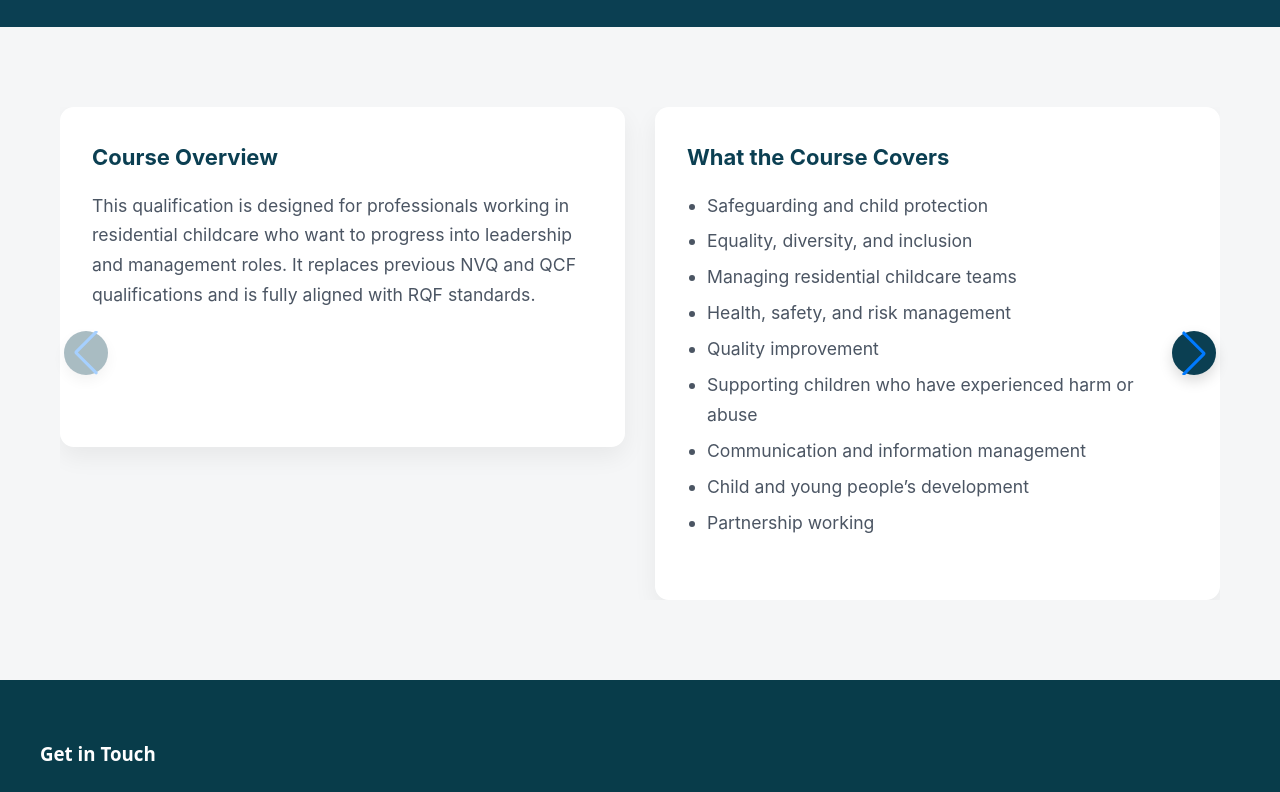
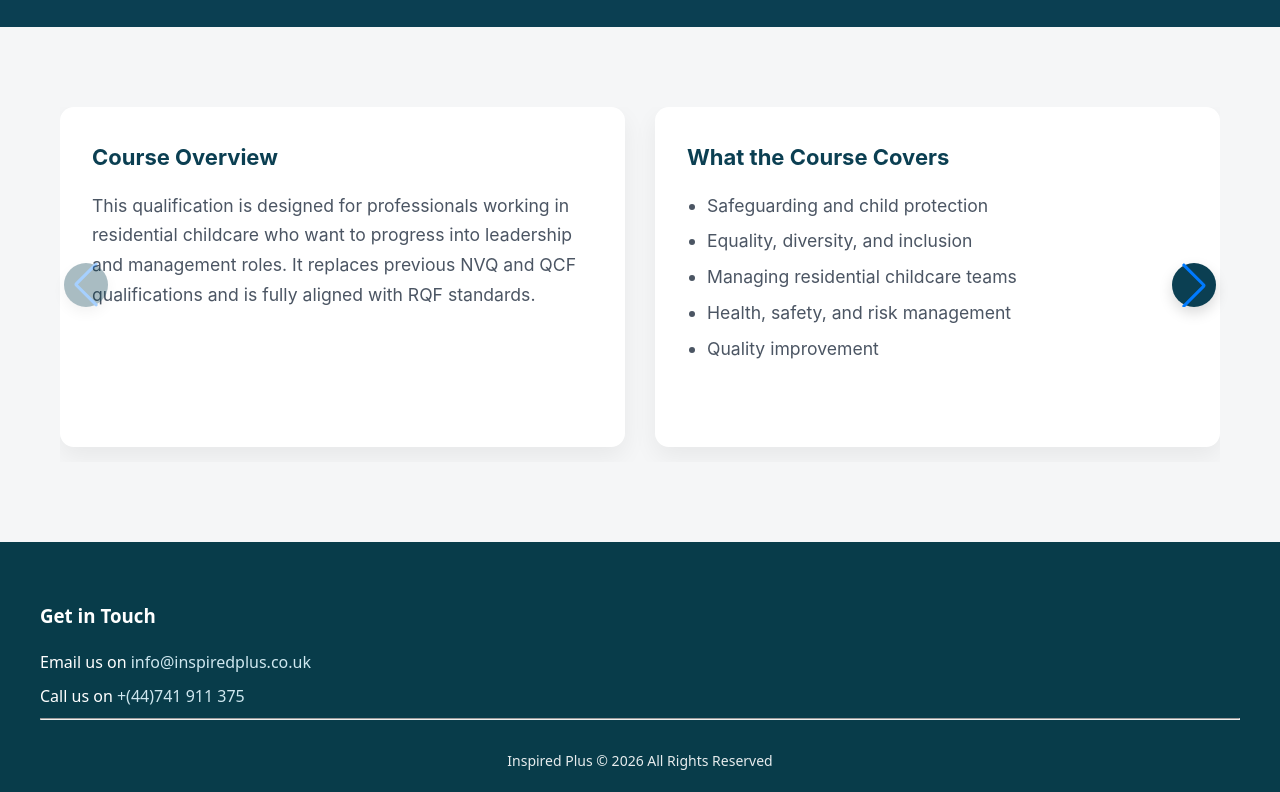
Before and after one commit to HudsonWayne/Inspired-Plus, a React (Vite) app in the folder inspired_plus/: page /services in a window 1280 px wide. Shown: the part 642-1434 px from the top of the page. Built offline with nearby package versions, Linux system fonts and the light colour scheme.

Commit message:
initial commit

```diff
--- a/inspired_plus/src/components/About-Us/About.jsx
+++ b/inspired_plus/src/components/About-Us/About.jsx
@@ -10,7 +10,7 @@ export default function About() {
         <div className="container hero-container">
 
           <div className="hero-left">
-            <h1 className="hero-title">About Key Training</h1>
+            <h1 className="hero-title">About Inspired plus</h1>
           </div>
 
           <div className="hero-right">
--- a/inspired_plus/src/components/Our-Services/Services.css
+++ b/inspired_plus/src/components/Our-Services/Services.css
@@ -164,17 +164,17 @@
   justify-content: center;
   box-shadow: 0 6px 14px rgba(0,0,0,0.15);
   transition: all 0.25s ease;
+  margin-left: 5px; /* spacing between arrows */
 }
 
-/* POSITION BOTTOM RIGHT */
+/* POSITION BOTTOM-RIGHT (side by side) */
 
 .swiper-button-prev {
-  right: 70px;
-  left: auto;
+  right: 60px;  /* starting point */
 }
 
 .swiper-button-next {
-  right: 10px;
+  right: 10px;  /* right next to prev */
 }
 
 /* REMOVE SWIPER DEFAULT ICON SIZE */
--- a/inspired_plus/src/components/Our-Services/Services.jsx
+++ b/inspired_plus/src/components/Our-Services/Services.jsx
@@ -24,10 +24,10 @@ export default function Services() {
         "Managing residential childcare teams",
         "Health, safety, and risk management",
         "Quality improvement",
-        "Supporting children who have experienced harm or abuse",
-        "Communication and information management",
-        "Child and young people’s development",
-        "Partnership working",
+        // "Supporting children who have experienced harm or abuse",
+        // "Communication and information management",
+        // "Child and young people’s development",
+        // "Partnership working",
       ],
     },
     {
```
